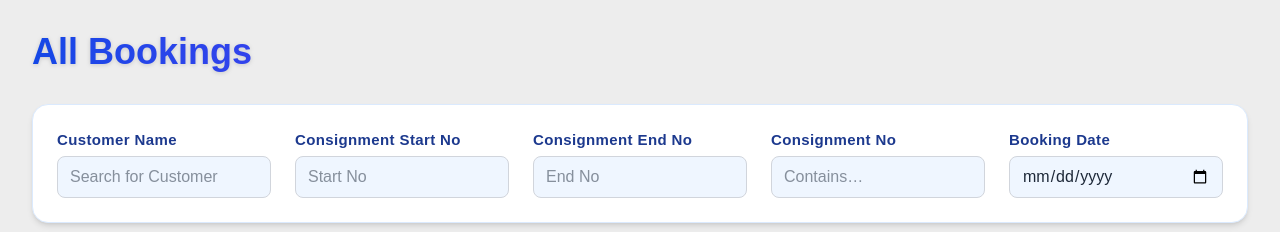
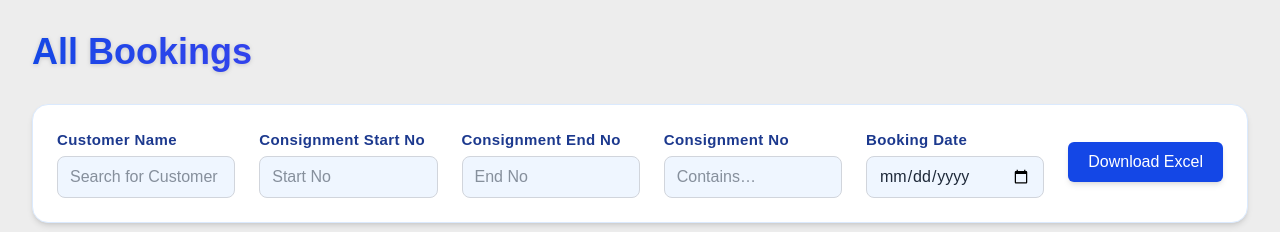
Before and after one commit to superAman07/courier-billing-app, a Next.js app: page /all-bookings in a window 1280 px wide. Shown: the top 232 px of the page. Built offline with nearby package versions, Linux system fonts and the light colour scheme; no server answers; the database is empty.

Commit message:
updated all bookings by adding downlaod excel button

```diff
--- a/app/all-bookings/page.tsx
+++ b/app/all-bookings/page.tsx
@@ -3,6 +3,7 @@ import { useEffect, useState } from "react";
 import axios from "axios";
 import { parseDateString } from "@/lib/convertDateInJSFormat";
 import { toast } from "sonner";
+import { handleDownload } from "@/lib/downloadExcel";
 
 const columns = [
   "srNo", "bookingDate", "awbNo", "location", "destinationCity", "mode", "pcs", "pin",
@@ -228,6 +229,18 @@ export default function AllBookingsPage() {
             placeholder="Booking Date"
           />
         </div>
+        <div className="flex justify-end mb-4">
+          <button
+            onClick={() => {
+              toast('Downloading Excel...');
+              handleDownload();
+            }}
+            className="px-5 py-2 cursor-pointer bg-blue-700 text-white rounded-md shadow-md hover:bg-blue-800 transition"
+            disabled={loading}
+          >
+            Download Excel
+          </button>
+        </div>
       </div>
 
       {loading && <div className="p-6 flex justify-center text-center font-medium text-blue-700"><div className="loader"></div></div>}
```
